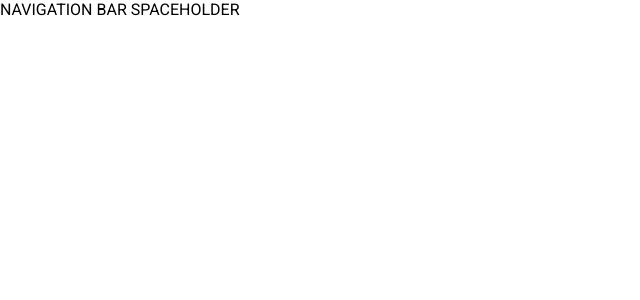
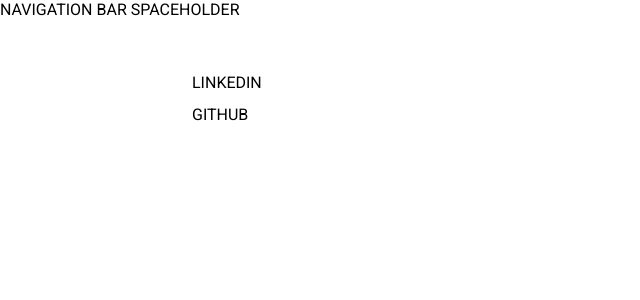
Before and after one commit to js-thedev/personal-portfolio, a React (Vite) app: page /contact in a window 1280 px wide. Shown: the top 300 px of the page, without its empty margins (0-640 px from the left). Built offline with nearby package versions, Linux system fonts and the light colour scheme.

Commit message:
added pages to router

```diff
--- a/src/App.jsx
+++ b/src/App.jsx
@@ -15,6 +15,10 @@
       <BrowserRouter>
         <Routes>
           <Route path="/" element={<LandingPage />} />
+          <Route path="/about" element={<About />} />
+          <Route path="/contact" element={<Contact />} />
+          <Route path="/projects" element={<Projects />} />
+          <Route path="/skills" element={<Skills />} />
         </Routes>
       </BrowserRouter>
     </div>
```
